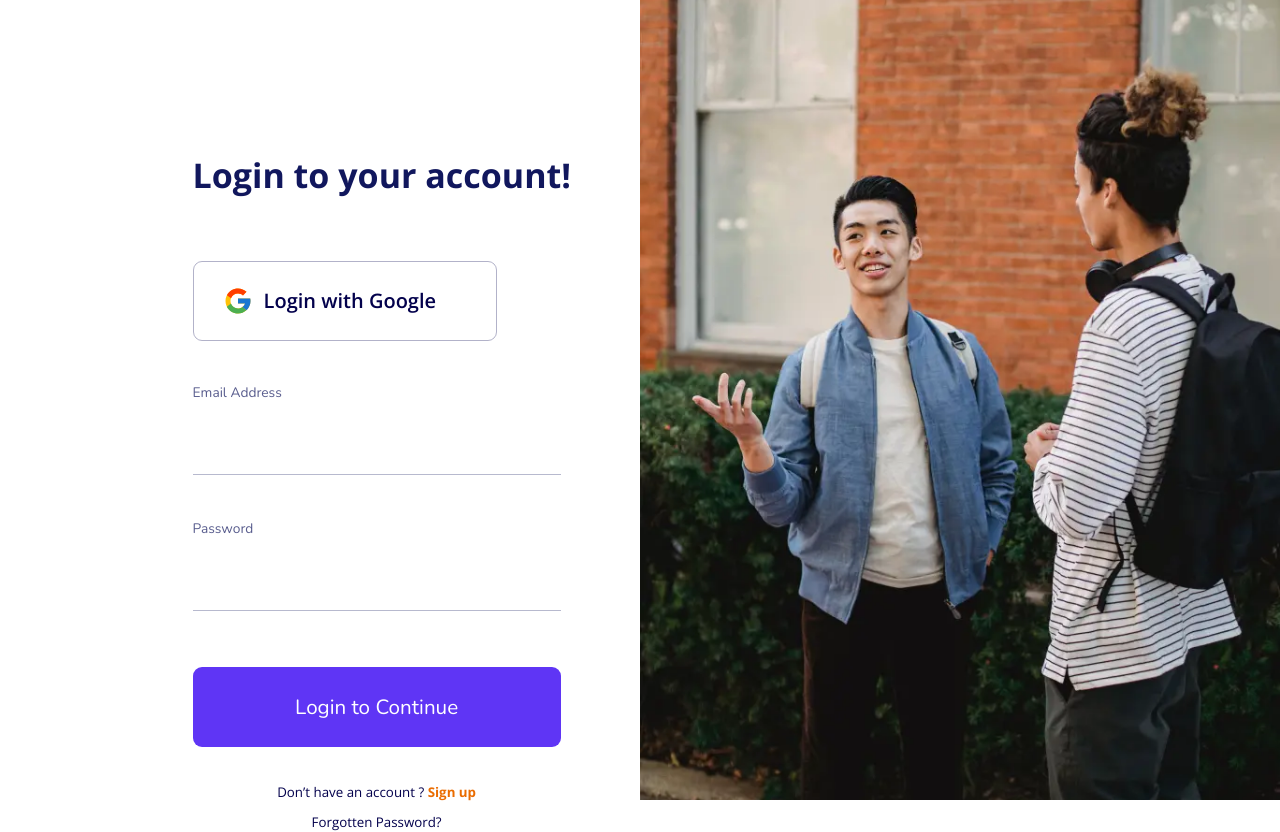
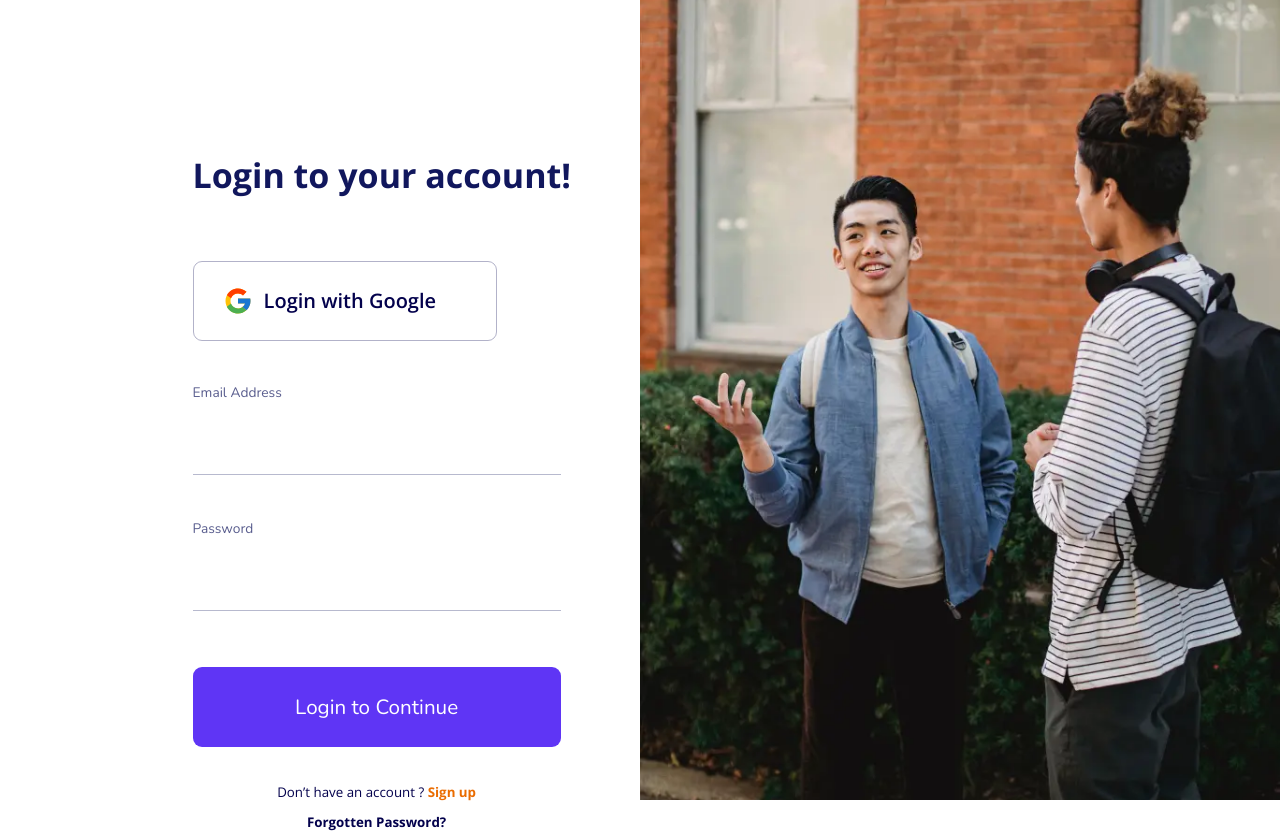
Before and after one commit to ArupKumarDhar/CoChatus, a React (Create React App) app in the folder frontend/: page /login in a window 1280 px wide. Built offline with nearby package versions, Linux system fonts and the light colour scheme.

Commit message:
Change forgot password font weight

```diff
--- a/frontend/src/pages/login/index.js
+++ b/frontend/src/pages/login/index.js
@@ -185,7 +185,7 @@ function Login() {
           <div className="w-[368px] flex justify-center mt-[10px]">
             <Link
               to={"/forgotpassword"}
-              className="font-opensans text-[13.34px] text-[#03014C] text-center  cursor-pointer font-regular"
+              className="font-opensans text-[13.34px] text-[#03014C] text-center  cursor-pointer font-bold"
             >
               Forgotten Password?
             </Link>
```
